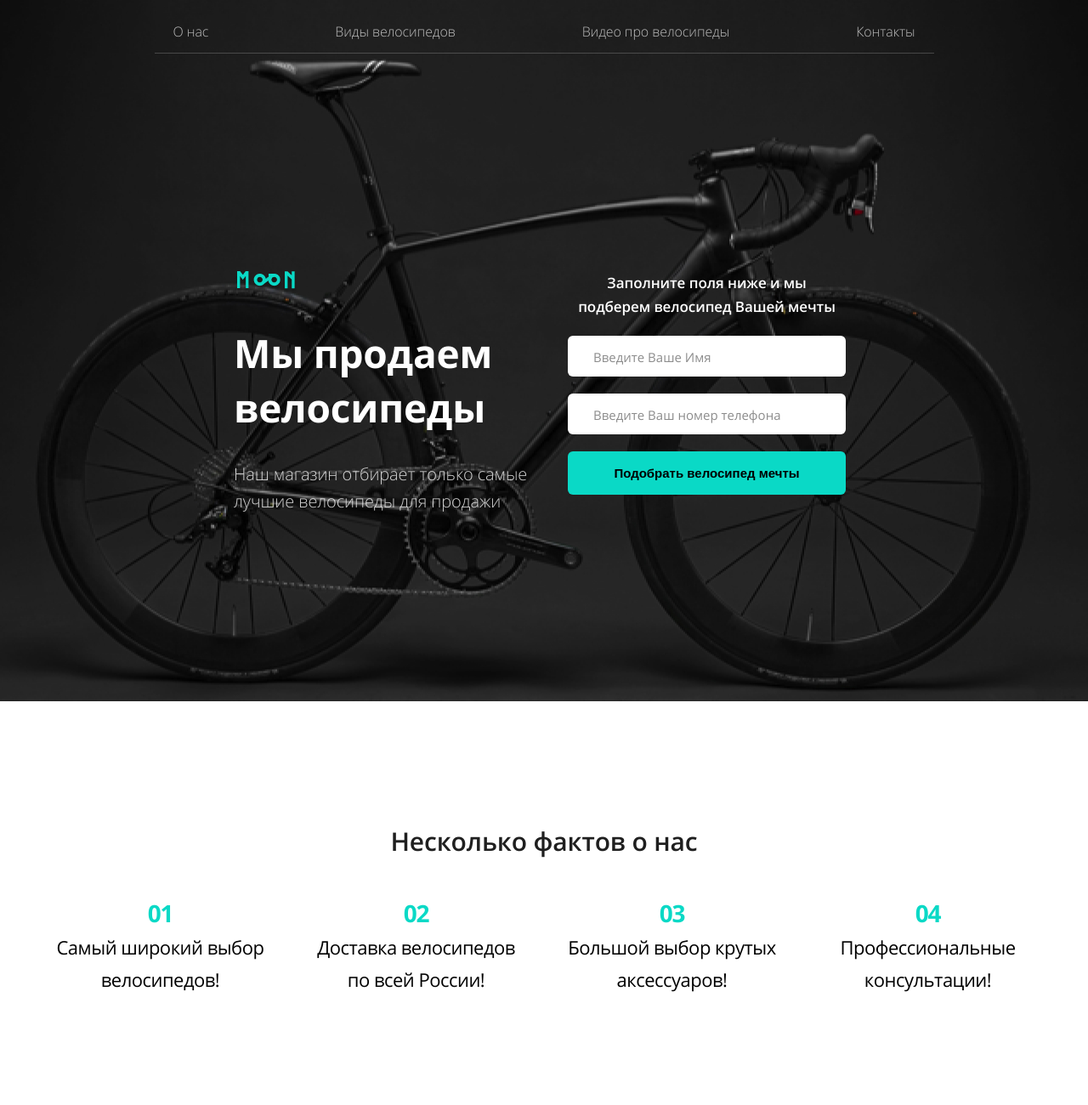
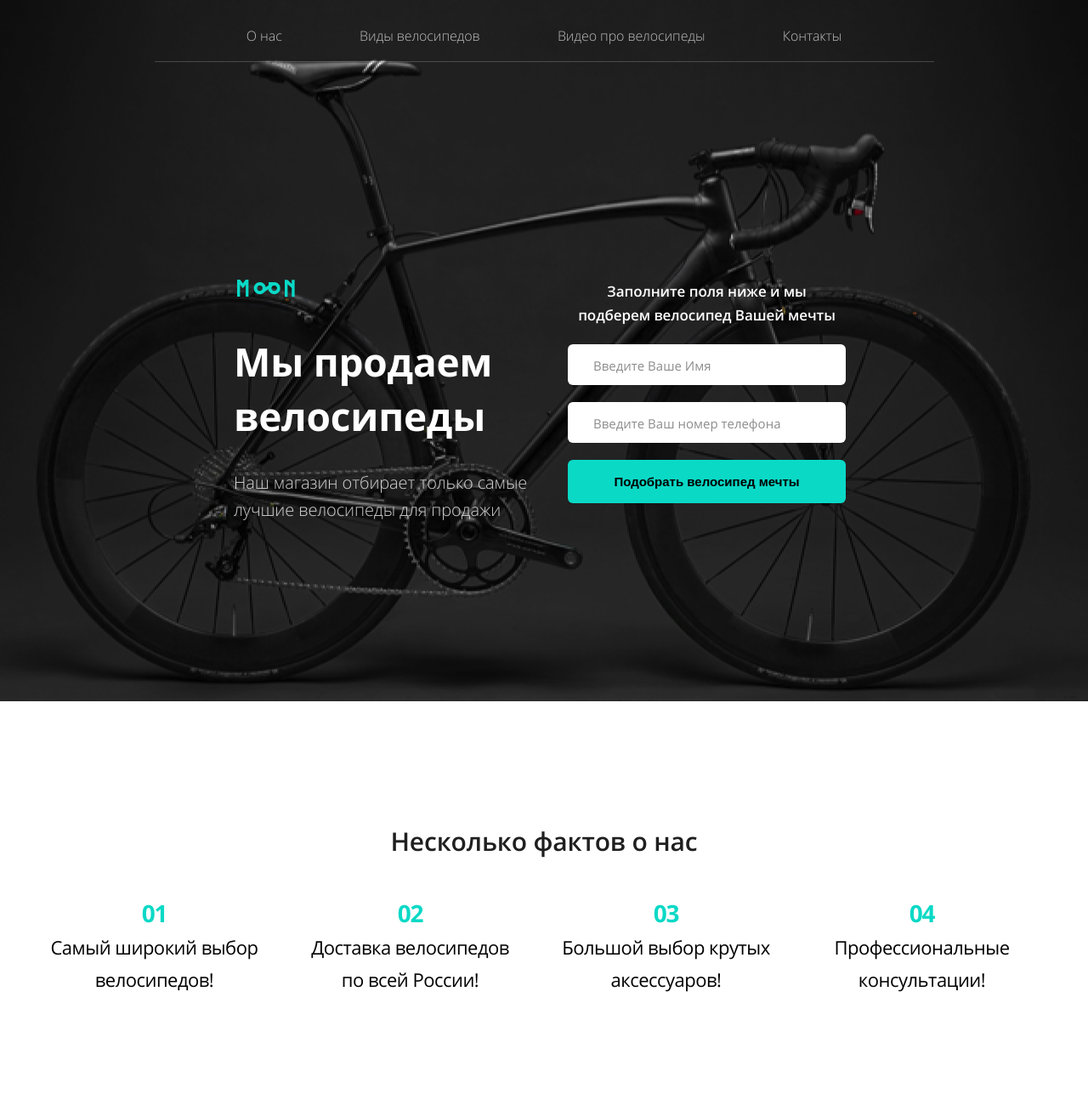
Before and after one commit to marylisten/bicycles-landing, a plain HTML site: page bicycles-landigpage/index.html in a window 1280 px wide. Shown: the top 1300 px of the page at 85% size. Drawn offline with Linux system fonts and the light colour scheme.

Commit message:
Add files via upload

```diff
--- a/bicycles-landigpage/css/style.css
+++ b/bicycles-landigpage/css/style.css
@@ -54,7 +54,8 @@ nav {
     border-bottom: 1px solid rgba(255, 255, 255, 0.2);
     list-style: none;
     display: flex;
-    justify-content: space-between;
+    flex-wrap: wrap;
+    justify-content: space-evenly;
     width: 873px;
     margin: 0 auto;
 }
@@ -74,6 +75,7 @@ nav {
     text-decoration: none;
     display: inline-block;
     height: 32px;
+    padding: 5px;
 }
 
 .main-nav a:hover {
@@ -254,7 +256,8 @@ input::placeholder {
 .about_us ul {
     list-style: none;
     display: flex;
-    justify-content: center;
+    flex-wrap: wrap;
+
     padding-top: 50px;
     padding-bottom: 50px;
     padding-left: 0;
@@ -262,9 +265,10 @@ input::placeholder {
 }
 
 .about_us li {
-    text-align: center;
+
+   text-align: center;
     width: 263px;
-    font-family: 'Open Sans';
+    font-family: 'Open Sans', sans-serif;
     font-style: normal;
     font-weight: bold;
     font-size: 28px;
```
Also changed, not shown: bicycles-landigpage/index.html (+2 -1 lines).
